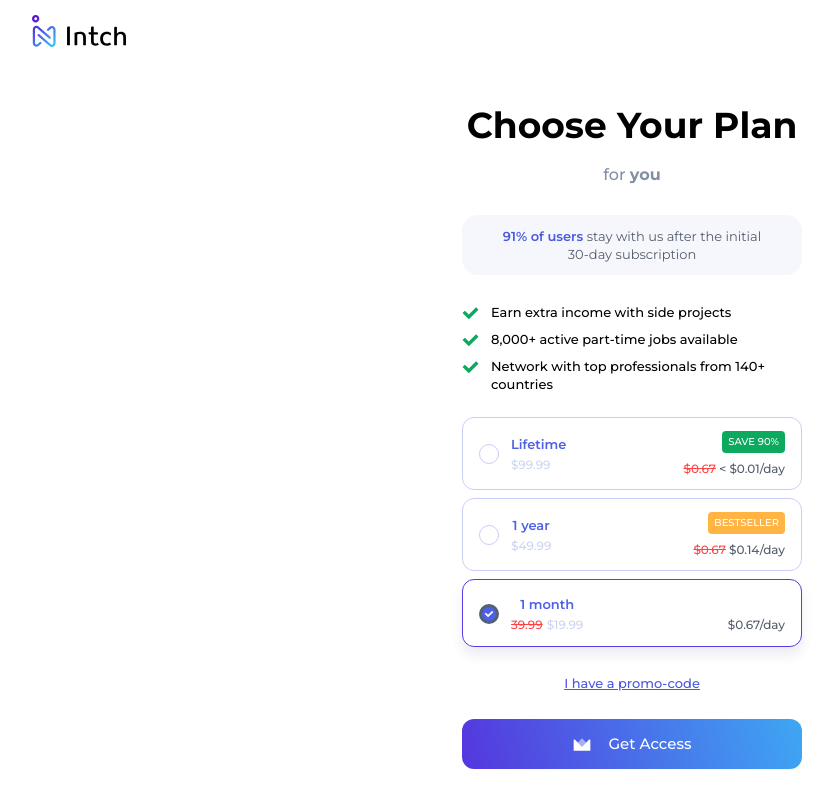
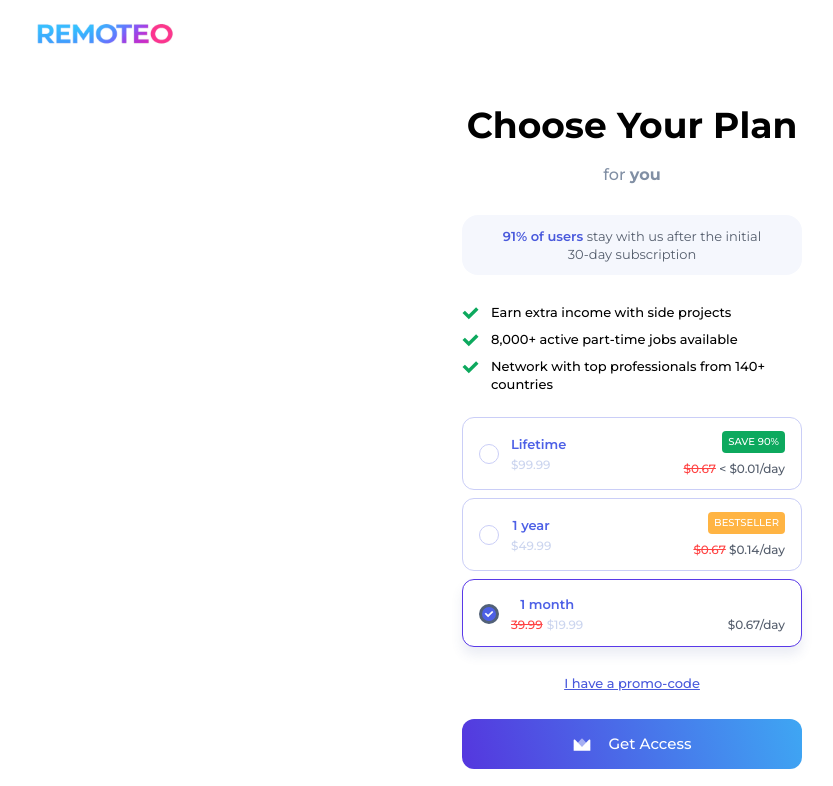
Before and after one commit to ThomasAbdou/jobpost, a Next.js app: page /quiz/step-33 in a window 1280 px wide. Shown: the top 786 px of the page, without its empty margins (8-841 px from the left). Built offline with nearby package versions, Linux system fonts and the light colour scheme.

Commit message:
Update logo, fix Supabase service role key, layout fixes

```diff
--- a/src/app/quiz/step-33/page.tsx
+++ b/src/app/quiz/step-33/page.tsx
@@ -68,16 +68,8 @@ export default function Step33() {
   return (
     <div id="__next" style={{ height: "100%", margin: 0, padding: 0, backgroundColor: "rgb(255,255,255)", color: "rgb(82,97,120)", fontFamily: "Montserrat, sans-serif" }}>
       {/* Logo */}
-      <svg xmlns="http://www.w3.org/2000/svg" width="94" height="32" fill="none" viewBox="0 0 94 32" style={{ cursor: "pointer", position: "absolute", top: 15, left: 40, zIndex: 10 }}>
-        <path fill="url(#logo-grad)" fillRule="evenodd" d="M2.23 3.7c0-.8.643-1.448 1.435-1.448a1.44 1.44 0 0 1 1.433 1.447c0 .8-.642 1.448-1.433 1.448A1.44 1.44 0 0 1 2.23 3.699M3.666 0C1.64 0 0 1.656 0 3.7c0 2.043 1.64 3.699 3.665 3.699 2.023 0 3.664-1.656 3.664-3.7C7.33 1.656 5.69 0 3.665 0m1.74 13.398c-.928-.814-2.374-.148-2.374 1.093v13.582c0 1.26 1.486 1.919 2.405 1.065l2.098-1.949a1.11 1.11 0 0 1 1.575.066c.418.458.388 1.17-.065 1.591l-2.098 1.949C4.598 32.977.8 31.295.8 28.073V14.49c0-3.172 3.696-4.873 6.068-2.793L18.421 21.83c.465.408.514 1.12.11 1.589s-1.108.519-1.573.111zm13.573 15.988c.928.814 2.374.149 2.374-1.093V14.712c0-1.261-1.485-1.92-2.404-1.065l-2.098 1.948a1.11 1.11 0 0 1-1.576-.066 1.133 1.133 0 0 1 .066-1.59l2.097-1.95c2.349-2.181 6.146-.5 6.146 2.723v13.581c0 3.172-3.695 4.874-6.068 2.793L5.963 20.956a1.133 1.133 0 0 1-.11-1.589 1.11 1.11 0 0 1 1.573-.112z" clipRule="evenodd" />
-        <path fill="#000" d="M35.049 30.351h2.865V11.836c-.186-.105-.743-.316-1.353-.316-.955 0-1.512.422-1.512 1.344zM53.894 30.351v-8.193c0-3.346-1.757-5.454-5.683-5.454-3.396 0-5.415 1.028-5.68 1.16V30.35h2.732V19.602c.292-.131.985-.606 2.789-.606 2.653 0 3.11 1.37 3.11 3.926v7.43zM65.725 19.392c.08-.132.292-.58.292-1.133 0-.764-.425-1.133-1.247-1.133h-3.028v-5.31a3.5 3.5 0 0 0-1.3-.264c-.928 0-1.459.395-1.459 1.239v4.335h-2.175c-.08.131-.319.58-.319 1.133 0 .764.425 1.133 1.274 1.133h1.22v7.14c0 2.396 1.3 4.188 4.351 4.188 2.308 0 3.187-1.054 3.479-1.29l-1.062-1.687c-.185.132-.692.738-1.833.738-1.353 0-2.176-.527-2.176-2.292v-6.797zM75.015 18.996c1.622 0 2.789.975 3.213 1.397.558-.422.85-1.08.85-1.502 0-.527-.293-.896-.637-1.186-.398-.263-1.566-.948-3.612-.948-3.953 0-6.688 2.608-6.688 7.034s2.682 6.929 6.582 6.929a7.93 7.93 0 0 0 4.407-1.344l-1.167-1.87c-.265.184-1.539.975-2.921.975-2.441 0-4.062-1.476-4.062-4.743 0-3.135 1.594-4.742 4.035-4.742M84.92 11.93a3.6 3.6 0 0 0-1.273-.264c-.981 0-1.459.422-1.459 1.239V30.35h2.733v-7.166c0-2.318.905-4.189 3.372-4.189 2.072 0 2.974 1.318 2.974 3.636v7.72H94v-8.273c0-3.557-2.122-5.375-4.964-5.375-2.786 0-3.69 1.37-4.115 2.002z" />
-        <defs>
-          <linearGradient id="logo-grad" x1="6.289" x2="30.097" y1="0" y2="25.066" gradientUnits="userSpaceOnUse">
-            <stop stopColor="#5C11D7" />
-            <stop offset="1" stopColor="#37CBFA" />
-          </linearGradient>
-        </defs>
-      </svg>
+      {/* eslint-disable-next-line @next/next/no-img-element */}
+      <img src="/remoteo3.png" alt="Logo" style={{ cursor: "pointer", position: "absolute", top: 15, left: 40, zIndex: 10, width: 175, height: 35 }} />
 
       <div className="flex flex-col items-center w-full h-full" style={{ paddingTop: 64 }}>
         <div className="flex flex-col justify-center items-center relative" style={{ width: 420, maxWidth: "100%" }}>
```
